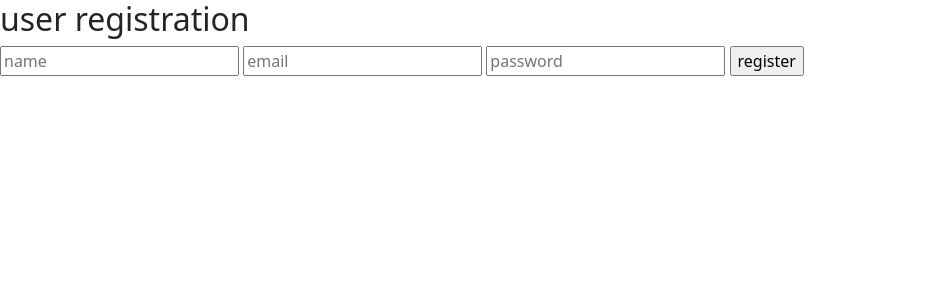
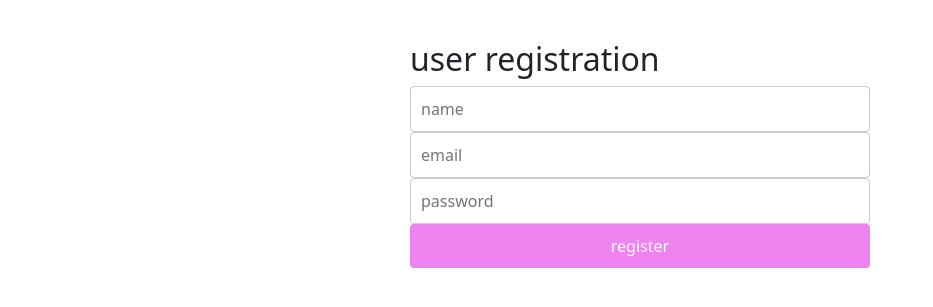
Before and after one commit to aryam003/A.R.Jewels, a Django app: page /register in a window 1280 px wide. Shown: the top 307 px of the page, without its empty margins (0-933 px from the left). Run offline with Django 5.2, Linux system fonts and the light colour scheme.

Commit message:
project_work

```diff
--- a/AR_Jewels/templates/register.html
+++ b/AR_Jewels/templates/register.html
@@ -5,7 +5,7 @@
     <meta name="viewport" content="width=device-width, initial-scale=1.0">
     <title>registration</title>
     {% load static %}
-    <link rel="stylesheet" href="{% static '/css/login.css' %}">
+    <link rel="stylesheet" href="{% static '/css/edit.css' %}">
     <link href="https://cdn.jsdelivr.net/npm/bootstrap@5.3.3/dist/css/bootstrap.min.css" rel="stylesheet">
     <script src="https://cdn.jsdelivr.net/npm/bootstrap@5.3.3/dist/js/bootstrap.bundle.min.js"></script>
 </head>
--- a/AR_Jewels/templates/shop/add_pro.html
+++ b/AR_Jewels/templates/shop/add_pro.html
@@ -8,6 +8,7 @@
     <link rel="stylesheet" href="{% static '/css/add.css' %}">
 </head>
 <body>
+
     <form action="" method="post" enctype="multipart/form-data">
         {% csrf_token %}
         <input type="text" name="jewels_id" placeholder="jewels id">
--- a/AR_Jewels/templates/shop/shop_home.html
+++ b/AR_Jewels/templates/shop/shop_home.html
@@ -36,12 +36,12 @@
         </div>
       </nav>
 
-<!------------------------------------------------------- 6 images of ring ----------------------------------------------------------->
+<!------------------------------------------------------------------------------------------------------------------>
     <div class="container">
         <div class="row">
             {% for pro in jewels %}
             <div class="col-lg-4">
-                <div class="container mt-3">
+                <!-- <div class="col-lg-3"> -->
                     <div class="card" style="width:350px; height: 700px; top: 60px; padding: 10px;" >
                       <img class="card-img-top" src="{{pro.img.url}}" alt="Card image" style="width:100%" height="300px">
                       <div class="card-body">
--- a/AR_Jewels/templates/user/view_booking.html
+++ b/AR_Jewels/templates/user/view_booking.html
@@ -12,7 +12,7 @@
 <body>
     <nav class="navbar navbar-expand-sm " >
         <div class="container-fluid" style="background-color: rgb(216, 155, 94);">
-          <img src="{% static 'image/unnamed.png' %} " alt="" style="width: 150px;"><br>
+          <img src="{% static 'image/unnamed.png' %} " alt="" style="width: 150px;">
 
           <button class="navbar-toggler" type="button" data-bs-toggle="collapse" data-bs-target="#collapsibleNavbar">
             <span class="navbar-toggler-icon"></span>
```
Also changed, not shown: AR_Jewels/db.sqlite3, AR_Jewels/media/OIP_22.jpg (added), AR_Jewels/media/OIP_24.jpg (added), AR_Jewels/media/OIP_3.jpg (added), AR_Jewels/media/OIP_30.jpg (added), AR_Jewels/media/OIP_5.jpg (added), AR_Jewels/media/download.jpg (added).
